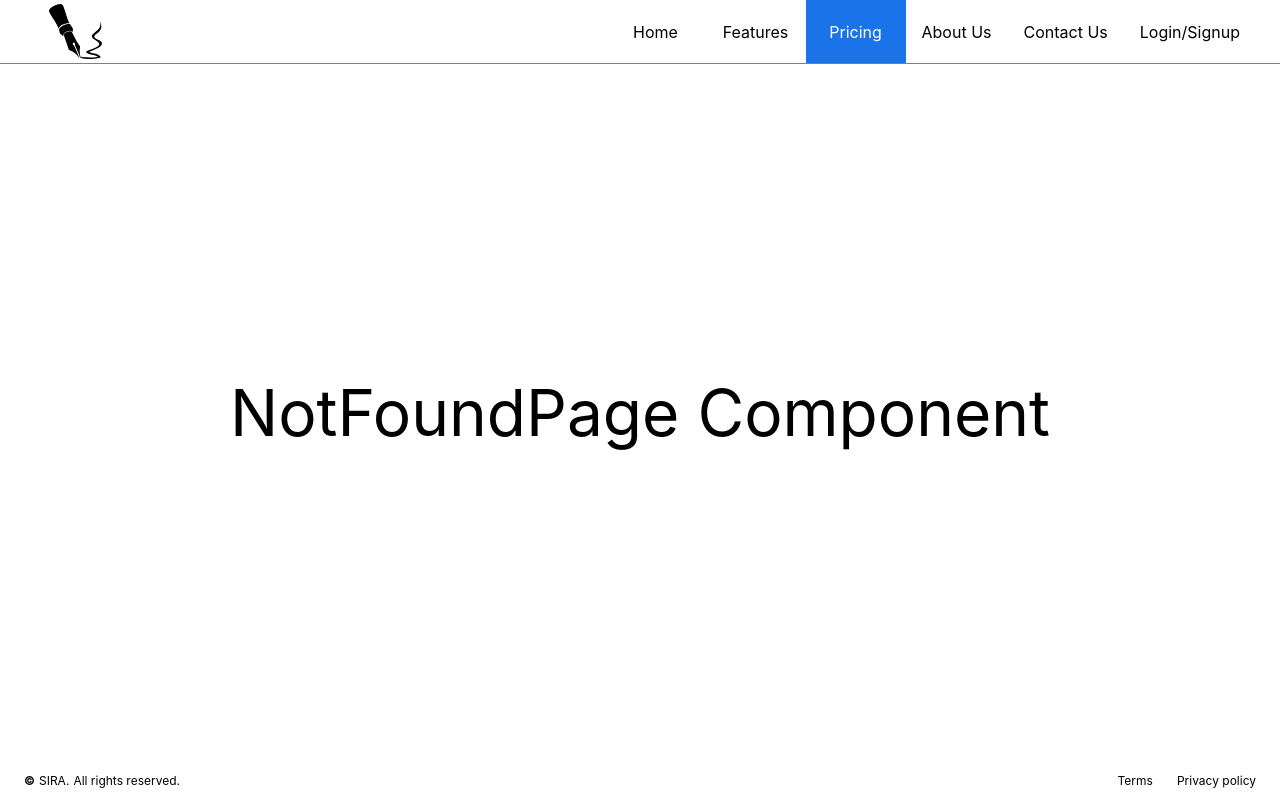
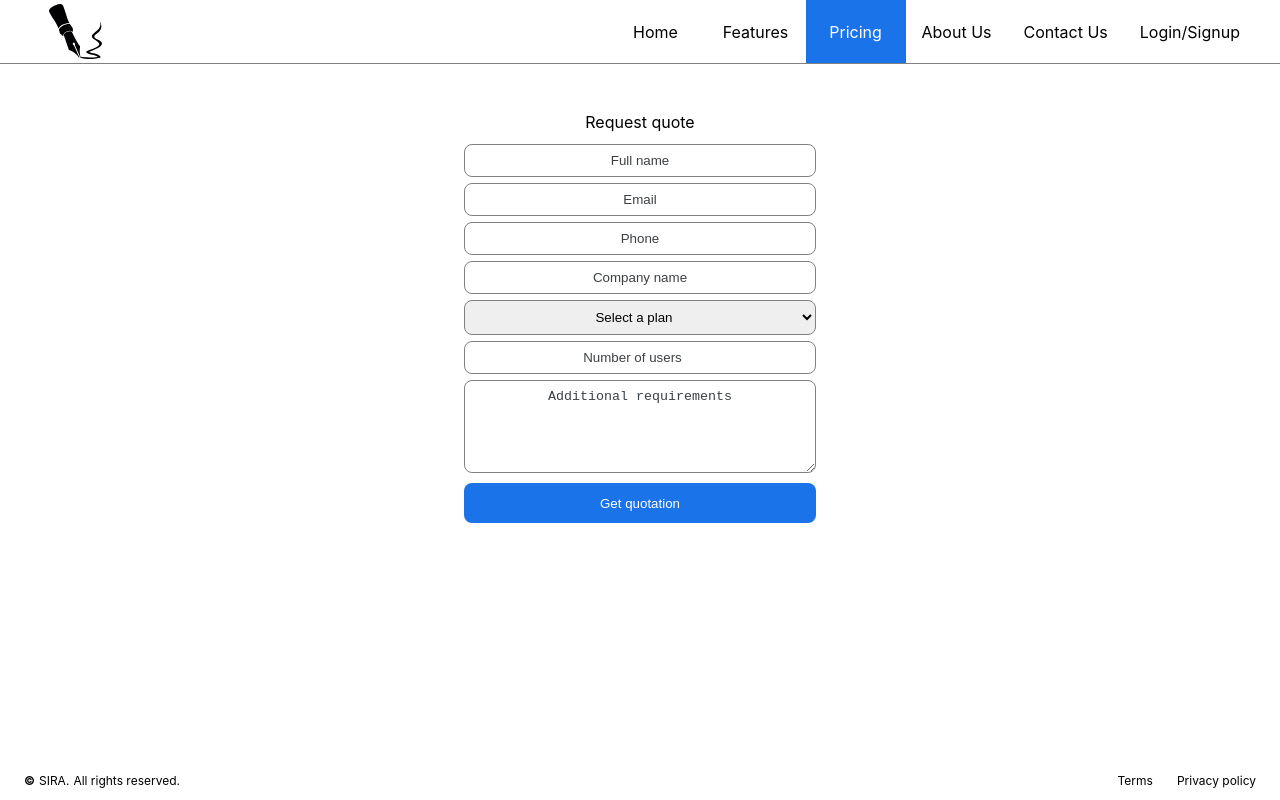
Before and after one commit to AVIRENI-CHANDAN/sira, a React (Create React App) app in the folder frontend/web/: page /pricing in a window 1280 px wide. Built offline with nearby package versions, Linux system fonts and the light colour scheme.

Commit message:
Subscription plan page added to the react application.

```diff
--- a/frontend/web/src/App.js
+++ b/frontend/web/src/App.js
@@ -8,6 +8,7 @@ import NavigationBar from './components/NavigationBar/NavigationBar';
 import NotFoundPage from './components/NotFoundPage/NotFoundPage';
 import ContactUsPage from './components/ContactUsPage/ContactUsPage';
 import AboutPage from './components/AboutPage/AboutPage';
+import PricingPage from './components/PricingPage/PricingPage';
 
 class App extends React.Component {
   render() {
@@ -23,6 +24,7 @@ class App extends React.Component {
               <Route path='/features' element={<FeaturePage />} />
               <Route path='/contact' element={<ContactUsPage />} />
               <Route path='/about' element={<AboutPage />} />
+              <Route path='/pricing' element={<PricingPage />} />
               <Route path='*' element={<NotFoundPage />} />
             </Routes>
             <ApplicationFooter />
--- /dev/null
+++ b/frontend/web/src/components/PricingPage/PlansSection/PlansSection.js
@@ -0,0 +1,101 @@
+import React from 'react';
+import styles from './PlansSection.module.scss';
+
+class PlansSection extends React.Component {
+  constructor(props) {
+    super(props);
+    this.state = {
+      quotationForm: {
+        fullname: '',
+        email: '',
+        phone: '',
+        company: '',
+        subscription_plan: '',
+        number_of_users: '',
+        additional_requirements: ''
+      }
+    };
+    this.handleChange = this.handleChange.bind(this);
+    this.onSubmit = this.onSubmit.bind(this);
+  }
+  handleChange(event) {
+    const { name, value } = event.target;
+    this.setState(prevState => ({
+      quotationForm: {
+        ...prevState.quotationForm,
+        [name]: value
+      }
+    }));
+  }
+  onSubmit(event) {
+    event.preventDefault();
+    console.log("Form submitted", this.state.quotationForm);
+    this.setState({
+      quotationForm: {
+        fullname: '',
+        email: '',
+        phone: '',
+        company: '',
+        subscription_plan: '',
+        number_of_users: '',
+        additional_requirements: ''
+      }
+    });
+    // Clear form fields after submission
+    event.target.reset();
+  }
+  render() {
+    return (
+      <section className={styles.PlansSection}>
+        <div className={styles.PlansWrapper}>
+          <div className={styles.PlansList}>
+            <div className={styles.ListItem}>
+              <div className={styles.ItemTitle}>
+                Request quote
+              </div>
+              <div className={styles.ItemWrapper}>
+                <div className={styles.QuotationFormBox}>
+                  <form className={styles.QuotationForm} onSubmit={this.onSubmit}>
+                    <div className={styles.FormGroup}>
+                      <input type='text' name='fullname' placeholder='Full name' value={this.state.quotationForm.fullname} onChange={this.handleChange} required autoComplete='name' />
+                    </div>
+                    <div className={styles.FormGroup}>
+                      <input type="email" name="email" placeholder='Email' value={this.state.quotationForm.email} onChange={this.handleChange} required autoComplete='email' />
+                    </div>
+                    <div className={styles.FormGroup}>
+                      <input type="text" name="phone" placeholder='Phone' value={this.state.quotationForm.phone} onChange={this.handleChange} required autoComplete='tel' />
+                    </div>
+                    <div className={styles.FormGroup}>
+                      <input type='text' name='company' placeholder='Company name' value={this.state.quotationForm.company} onChange={this.handleChange} required autoComplete='company' />
+                    </div>
+                    <div className={styles.FormGroup}>
+                      <select name="subscription_plan" value={this.state.quotationForm.subscription_plan} onChange={this.handleChange} required>
+                        <option value="" disabled>Select a plan</option>
+                        <option value="basic">Basic</option>
+                        <option value="standard">Standard</option>
+                        <option value="premium">Premium</option>
+                      </select>
+                    </div>
+                    <div className={styles.FormGroup}>
+                      <input type="number" placeholder="Number of users" name="number_of_users" min={0} value={this.state.quotationForm.number_of_users} onChange={this.handleChange} required autoComplete='off' />
+                    </div>
+                    <div className={styles.FormGroup}>
+                      <textarea placeholder="Additional requirements" name="additional_requirements" rows="5" value={this.state.quotationForm.additional_requirements} onChange={this.handleChange} autoComplete='off'></textarea>
+                    </div>
+                    <button type='submit' className={styles.SubmitBtn}>Get quotation</button>
+                  </form>
+                </div>
+              </div>
+            </div>
+          </div>
+        </div>
+      </section>
+    );
+  }
+}
+
+PlansSection.propTypes = {};
+
+PlansSection.defaultProps = {};
+
+export default PlansSection;
--- /dev/null
+++ b/frontend/web/src/components/PricingPage/PlansSection/PlansSection.module.scss
@@ -0,0 +1,90 @@
+section.PlansSection {
+    display: flex;
+    flex-flow: row nowrap;
+    justify-content: center;
+    align-items: center;
+    padding: 24px 48px;
+
+    div.PlansWrapper {
+        flex: 0 1 1270px;
+
+        div.PlansList {
+            display: flex;
+            flex-flow: row nowrap;
+            justify-content: center;
+            align-items: center;
+
+            div.ListItem {
+                flex: 0 1 400px;
+                padding: 24px;
+                display: flex;
+                flex-flow: column nowrap;
+                gap: 12px;
+
+                div.ItemTitle {
+                    text-align: center;
+                }
+
+                div.ItemWrapper {
+                    div.QuotationFormBox {
+                        form.QuotationForm {
+                            display: flex;
+                            flex-flow: column nowrap;
+                            gap: 6px;
+
+                            div.FormGroup {
+
+                                input,
+                                textarea,
+                                select {
+                                    width: 100%;
+                                    position: relative;
+                                    padding: 8px;
+                                    border-radius: 8px;
+                                    outline: none;
+                                    border: 1px solid gray;
+                                }
+
+                                input,
+                                textarea {
+                                    &::placeholder {
+                                        text-align: center;
+                                        color: var(--dark-text);
+                                    }
+
+                                    &:focus {
+                                        &::placeholder {
+                                            color: lightgray;
+                                        }
+                                    }
+                                }
+
+                                select {
+                                    option {
+                                        text-align: center;
+                                    }
+                                }
+                            }
+
+                            button.SubmitBtn {
+                                flex: 0 1 3em;
+                                padding: 8px;
+                                border-radius: 8px;
+                                border: none;
+                                outline: none;
+                                cursor: pointer;
+                                background-color: var(--primary-color);
+                                color: var(--light-text);
+                                transition: 300ms ease-in-out;
+
+                                &:hover {
+                                    box-shadow: 0 0 8px var(--secondary-color);
+                                }
+                            }
+                        }
+                    }
+                }
+            }
+        }
+    }
+}
--- /dev/null
+++ b/frontend/web/src/components/PricingPage/PricingPage.js
@@ -0,0 +1,19 @@
+import React from 'react';
+import styles from './PricingPage.module.scss';
+import PlansSection from './PlansSection/PlansSection';
+
+class PricingPage extends React.Component {
+  render() {
+    return (
+      <div className={styles.PricingPage}>
+        <PlansSection />
+      </div>
+    );
+  }
+}
+
+PricingPage.propTypes = {};
+
+PricingPage.defaultProps = {};
+
+export default PricingPage;
--- /dev/null
+++ b/frontend/web/src/components/PricingPage/PricingPage.module.scss
@@ -0,0 +1 @@
+div.PricingPage {}
```
Also changed, not shown: frontend/web/src/components/PricingPage/PlansSection/PlansSection.lazy.js (added, +11 -0 lines), frontend/web/src/components/PricingPage/PricingPage.lazy.js (added, +11 -0 lines).
